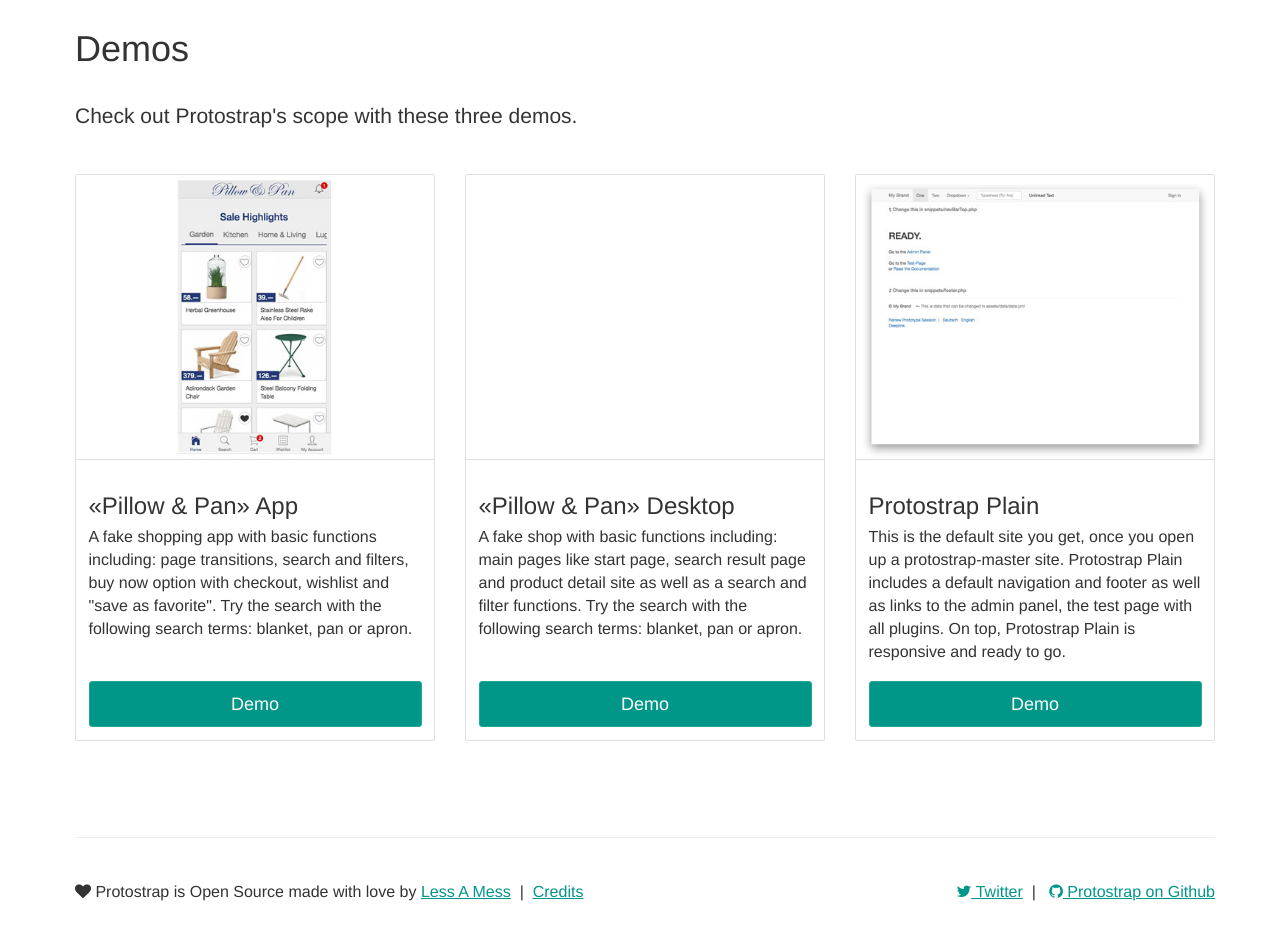
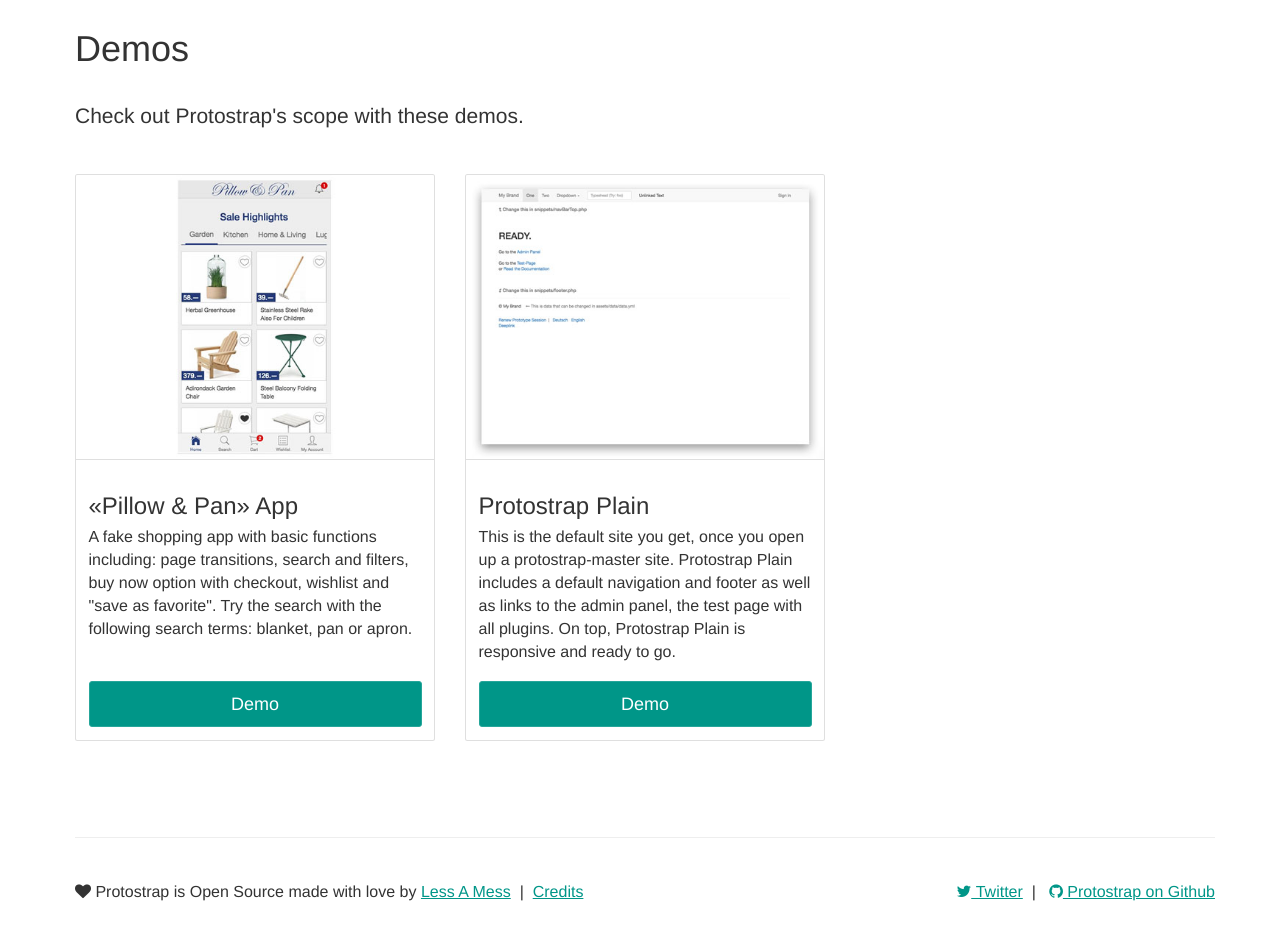
Before and after one commit to lessamess/protostrap-site, a PHP site: page /protostrap/demo.php in a window 1280 px wide. Shown: the part 51-988 px from the top of the page. Run offline with PHP 8.4, Linux system fonts and the light colour scheme; some libraries are stand-ins or nearby versions.

Commit message:
demo desktop raus

```diff
--- a/demo.php
+++ b/demo.php
@@ -31,7 +31,7 @@ $activeNavigation = "";
         <br>
         <div class="row">
             <div class="col-lg-8 col-md-8 col-sm-12 col-xs-12 ">
-                <p class="lead">Check out Protostrap's scope with these three demos.</p>
+                <p class="lead">Check out Protostrap's scope with these demos.</p>
             </div>
         </div>
         <br>
@@ -47,7 +47,7 @@ $activeNavigation = "";
                     </div>
                 </div>
             </div>
-            <div class="col-md-4">
+<!--             <div class="col-md-4">
                 <div class="card">
                     <img class="card-img-top imgborderbottom" src="assets/img/pillowsandpansdesktop.jpg" alt="Pillow & Pan ">
                     <div class="card-block">
@@ -57,7 +57,7 @@ $activeNavigation = "";
                         <a href="javascript:void(0);" class="btn btn-success btn-block btn-lg">Demo</a>
                     </div>
                 </div>
-            </div>
+            </div> -->
             <div class="col-md-4">
                 <div class="card">
                     <img class="card-img-top imgborderbottom" src="assets/img/protostrapplain.jpg" alt="Protostrap Plain">
```
